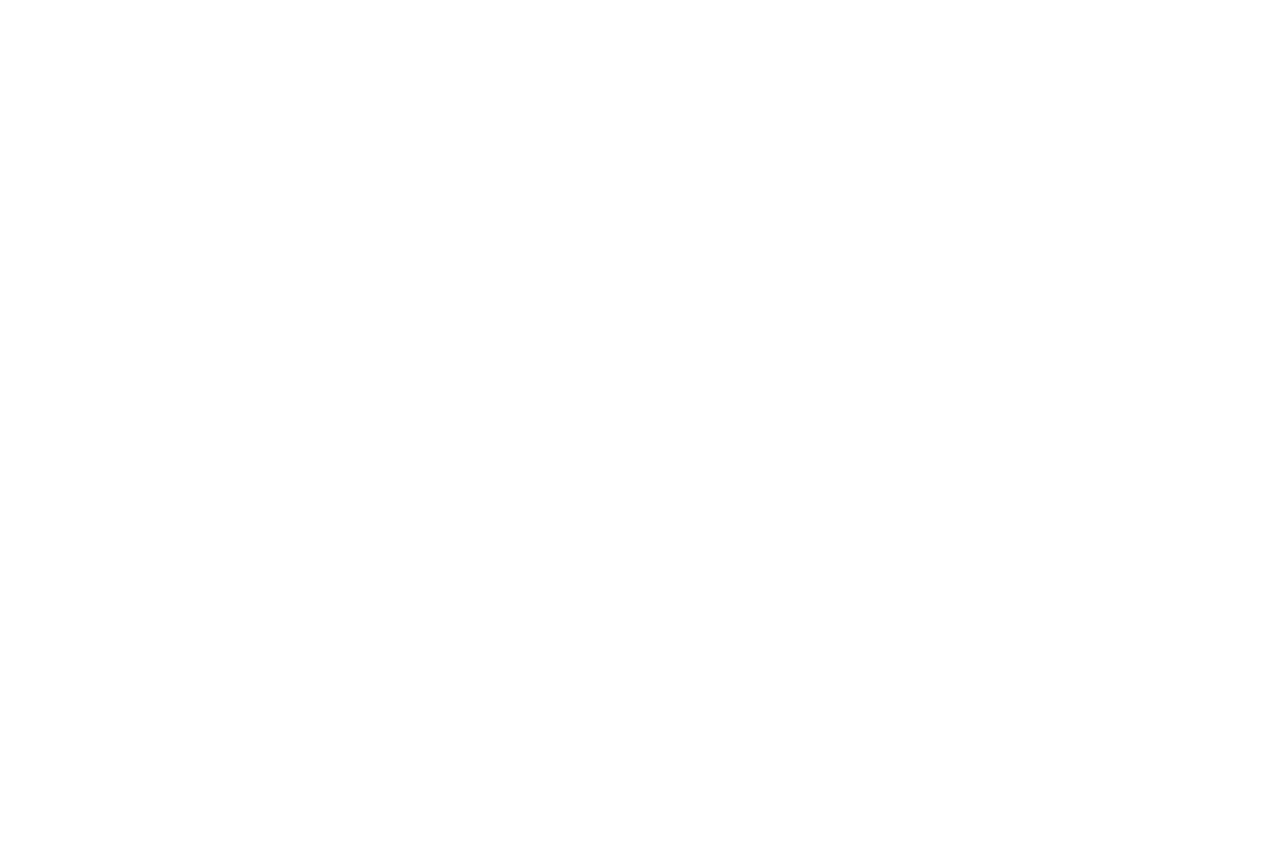
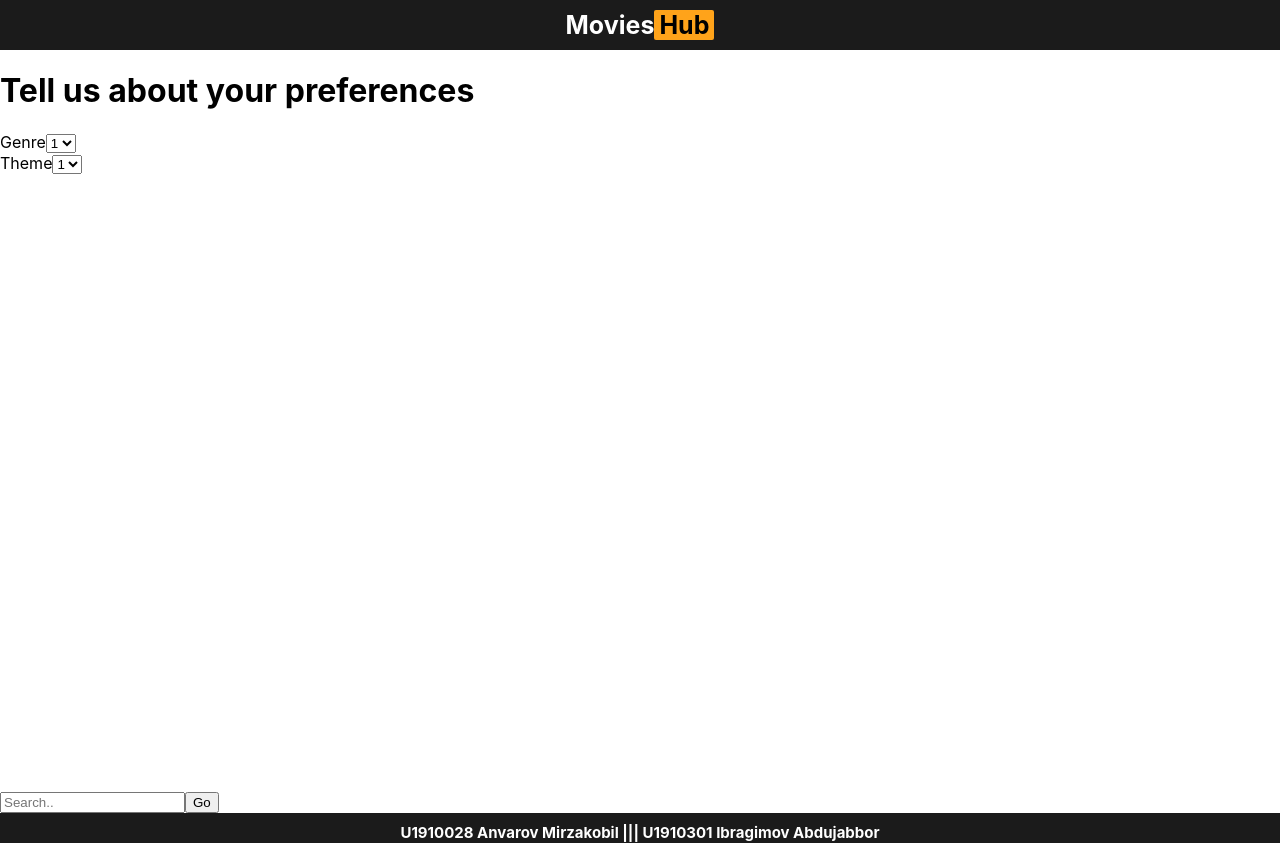
Before and after one commit to renewss/ds-movies, a React (Create React App) app: page / in a window 1280 px wide. Before the commit the page ends 800 px from the top, so only its background shows below. Built offline with nearby package versions, Linux system fonts and the light colour scheme.

Commit message:
add components and pages

```diff
--- a/src/App.js
+++ b/src/App.js
@@ -1,5 +1,14 @@
+import Intro from './pages/Intro'
+import Search from './pages/Search'
+import Header from './components/Header'
+import Footer from './components/Footer'
 function App() {
-  return <div className="App"></div>;
+  return <div className="App">
+    <Header></Header>
+    <Intro />
+    <Search/>
+    <Footer></Footer>
+  </div>;
 }
 
 export default App;
--- /dev/null
+++ b/src/components/Footer.jsx
@@ -0,0 +1,7 @@
+import React from 'react'
+
+export default function Footer() {
+    return (
+        <footer className="footer">U1910028 Anvarov Mirzakobil ||| U1910301 Ibragimov Abdujabbor</footer>
+    )
+}
--- /dev/null
+++ b/src/components/Header.jsx
@@ -0,0 +1,7 @@
+import React from 'react'
+
+export default function Header() {
+    return (
+        <header className="header"> <span className="movies">Movies</span> <span className="hub">Hub</span> </header>
+    )
+}
--- /dev/null
+++ b/src/components/Select.jsx
@@ -0,0 +1,15 @@
+import React from 'react'
+
+export default function Select(props) {
+    console.log(props)
+    return (
+        <div className="selectBox">
+            <label htmlFor="select">{props.label}</label>
+            <select name="Genre" id="select">
+                {props.options.map(el => {
+                    return <option value={el} key={el}>{el}</option>
+                })}
+            </select>
+        </div>
+    )
+}
--- a/src/index.css
+++ b/src/index.css
@@ -1,4 +1,5 @@
 body {
+
   margin: 0;
   font-family: -apple-system, BlinkMacSystemFont, 'Segoe UI', 'Roboto', 'Oxygen',
     'Ubuntu', 'Cantarell', 'Fira Sans', 'Droid Sans', 'Helvetica Neue',
@@ -6,8 +7,42 @@ body {
   -webkit-font-smoothing: antialiased;
   -moz-osx-font-smoothing: grayscale;
 }
-
+* {
+  box-sizing: border-box;
+}
 code {
   font-family: source-code-pro, Menlo, Monaco, Consolas, 'Courier New',
     monospace;
 }
+.header{
+  display: flex;
+  justify-content: center;
+  align-items: center;
+  font-size: 25px;
+  font-weight: 700;
+  height: 50px;
+  background-color: #1b1b1b;
+  color: #fff;
+}
+.hub{
+  padding: 0 5px;
+  color: #000;
+  background-color: #ffa31a;
+  border-radius: 2px;
+}
+.footer{
+  padding-top: 10px;
+  font-size: 15px;
+  font-weight: 700;
+  height: 30px;
+  text-align: center;
+  background-color: #1b1b1b;
+  color: #fff;
+}
+.body1{
+    height: calc(100vh - 80px);
+    /* display: flex;
+    align-items: center;
+    justify-content: center;
+    flex-direction: column; */
+}
--- /dev/null
+++ b/src/pages/Intro.js
@@ -0,0 +1,12 @@
+import React from 'react'
+import Select from '../components/Select'
+
+export default function Intro() {
+    return (
+        <div className="body1">
+            <h1>Tell us about your preferences</h1>
+            <Select label="Genre" options={[1,2,3,4]}/>
+            <Select label="Theme" options={[1,2,3,4]}/>
+        </div>
+    )
+}
--- /dev/null
+++ b/src/pages/Search.js
@@ -0,0 +1,17 @@
+import React from 'react'
+
+export default function Search() {
+    return (
+        <>
+            <div></div>
+            <div>
+            <div class="search-container">
+                <form action="#">
+                    <input type="text" placeholder="Search.." name="search"></input>
+                    <button type="submit">Go</button>
+                </form>
+            </div>
+            </div>
+        </>
+    )
+}
```
Also changed, not shown: 1 other file (tests, documents, lock files or other folders).
